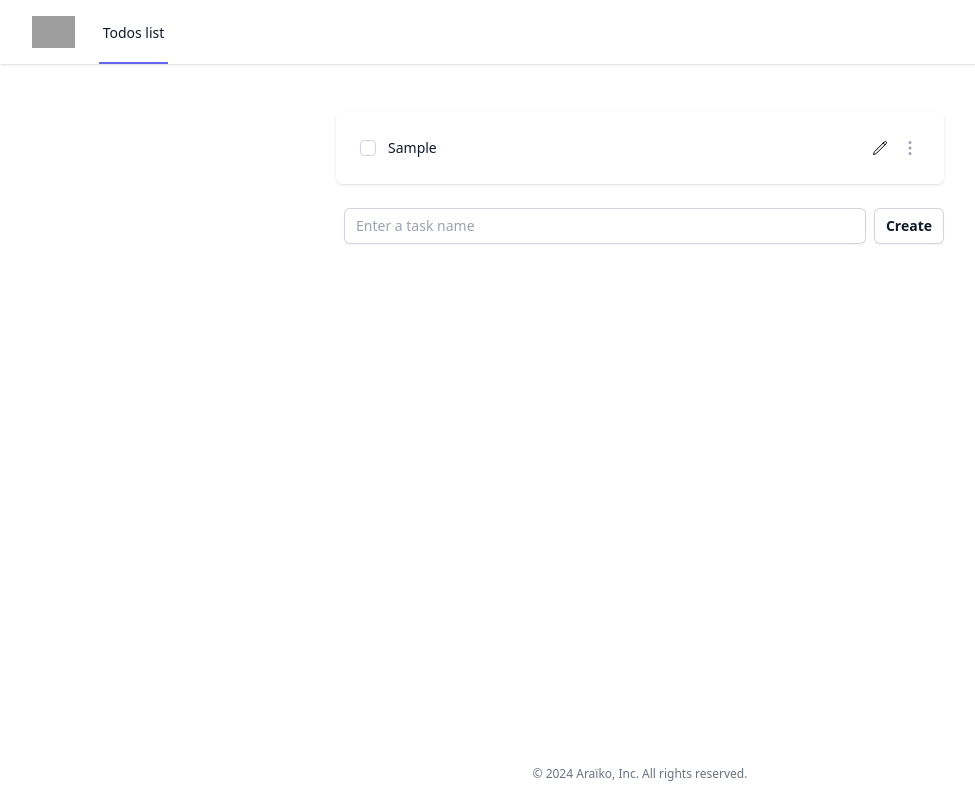
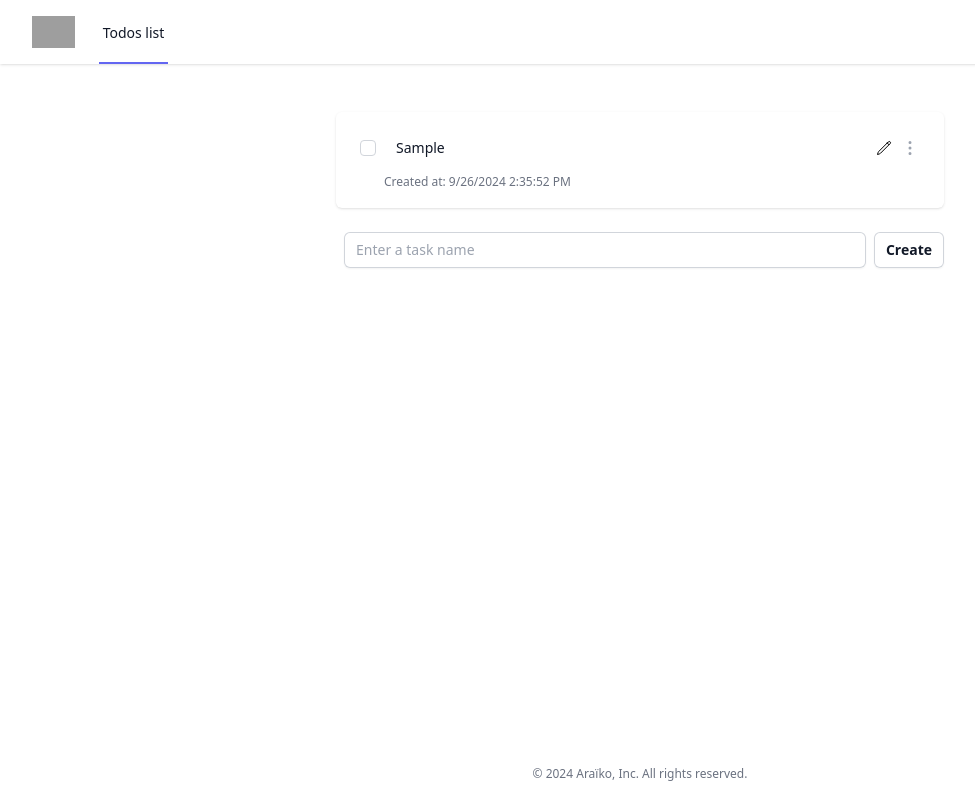
Before and after one commit to RomainMazB/araiko-todo-app, a Vue app: page / in a window 1280 px wide. Both pictures are taken after typing "Sample" into the empty fields and a click on the button "Create". Shown: the whole page, without its empty margins (0-975 px from the left). Built offline with nearby package versions, Linux system fonts and the light colour scheme; grey boxes are pictures that could not be loaded.

Commit message:
Handle dates

```diff
--- a/models.ts
+++ b/models.ts
@@ -1,5 +1,7 @@
 interface Task {
     text: string
     isDone: boolean
+    createdAt: Date
+    doneAt: Date|undefined
     subtasks: Task[]
 }
--- a/src/components/Task.vue
+++ b/src/components/Task.vue
@@ -7,10 +7,18 @@ import {newTask} from '@/helpers'
 import EditTaskForm from '@/components/EditTaskForm.vue'
 import Task from '@/components/Task.vue'
 
+interface Props {
+  createdAt: Date
+  doneAt: Date|undefined
+}
+
+defineProps<Props>()
+
 const emit = defineEmits<{
   addTaskBefore: [task: string]
   addTaskAfter: [task: string]
   delete: void
+  markedDone: void
   markedAsUndone: void
 }>()
 
@@ -26,18 +34,33 @@ function addSubtask(text: string): void {
   subtasks.value.push(newTask(text))
 }
 
+// Recursively mark all subtasks as done
 function markAllSubtasksAsDone(subtasks: Ref<Task[]>): void {
+  const now = new Date
+
   subtasks.forEach((subtask: Ref<Task>) => {
+    // Avoid overwriting existing doneAt dates
+    if (subtask.doneAt === undefined) {
+      subtask.doneAt = now
+    }
+
     subtask.isDone = true
+
     markAllSubtasksAsDone(subtask.subtasks)
   })
 
   isDone.value = true
 }
 
-watch(() => isDone.value, (newVal: boolean) => newVal && emit('markedAsUndone'))
+watch(() => isDone.value, function (newVal: boolean) {
+  if (newVal) {
+    emit('markedAsDone')
+  } else {
+    emit('markedAsUndone')
+  }
+})
 
-watch(hasUndoneSubtasks, (newVal: boolean) => {
+watch(hasUndoneSubtasks, function (newVal: boolean) {
   if (newVal) {
     isDone.value = false
   }
@@ -86,7 +109,8 @@ const id = useId()
   <div class="task-card">
     <!-- Task card with its dropdown and "is done" checkbox-->
     <div class="flex space-x-3 justify-between">
-      <div class="relative flex items-center w-full">
+      <div class="flex flex-col w-full">
+        <div class="relative flex items-center w-full space-x-2">
           <input :id="`task-${id}`"
                  type="checkbox"
                  class="h-4 w-4 rounded border-gray-300 text-indigo-600 focus:ring-indigo-600"
@@ -95,7 +119,6 @@ const id = useId()
           >
 
           <EditTaskForm v-model="text"/>
-      </div>
 
           <!-- Task actions dropdown -->
           <TaskDropdown @addSubtaskClicked="displaySubtaskForm"
@@ -104,6 +127,17 @@ const id = useId()
                         @deleteClicked="$emit('delete')"
                         @markAllSubtasksAsDoneClicked="markAllSubtasksAsDone(subtasks)"
           />
+        </div>
+
+        <div class="mt-1 ml-6 flex items-center gap-x-2 text-xs leading-5 text-gray-500">
+          <p>
+            Created at: {{ createdAt.toLocaleDateString() }} {{ createdAt.toLocaleTimeString() }}
+          </p>
+          <p v-if="doneAt">
+            Done at: {{ doneAt.toLocaleDateString() }} {{ doneAt.toLocaleTimeString() }}
+          </p>
+        </div>
+      </div>
     </div>
 
     <!-- Subtasks list -->
--- a/src/components/TaskList.vue
+++ b/src/components/TaskList.vue
@@ -24,10 +24,15 @@ defineEmits<{
         <Task v-model:text="task.text"
               v-model:is-done="task.isDone"
               v-model:subtasks="task.subtasks"
+
               @addTaskBefore="addTaskAt($event, index)"
               @addTaskAfter="addTaskAt($event, index+1)"
               @delete="deleteTask(index)"
-              @markedAsUndone="$emit('oneSubtaskMarkedAsUndone')"
+              @markedAsUndone="task.doneAt = undefined; $emit('oneSubtaskMarkedAsUndone')"
+              @markedAsDone="task.doneAt = new Date"
+
+              :created-at="task.createdAt"
+              :done-at="task.doneAt"
         />
       </div>
     </li>
--- a/src/helpers.ts
+++ b/src/helpers.ts
@@ -2,6 +2,8 @@ export function newTask(text: string): Task {
     return {
         text,
         isDone: false,
+        createdAt: new Date,
+        doneAt: undefined,
         subtasks: []
     }
 }
```
Lines whose indentation alone changed are shown as unchanged.
